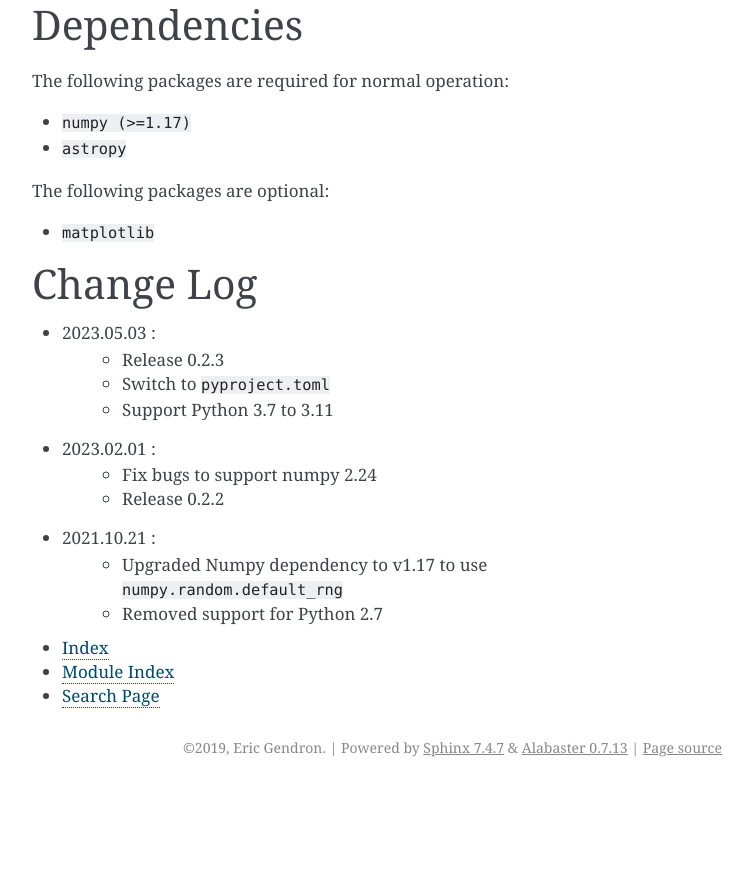
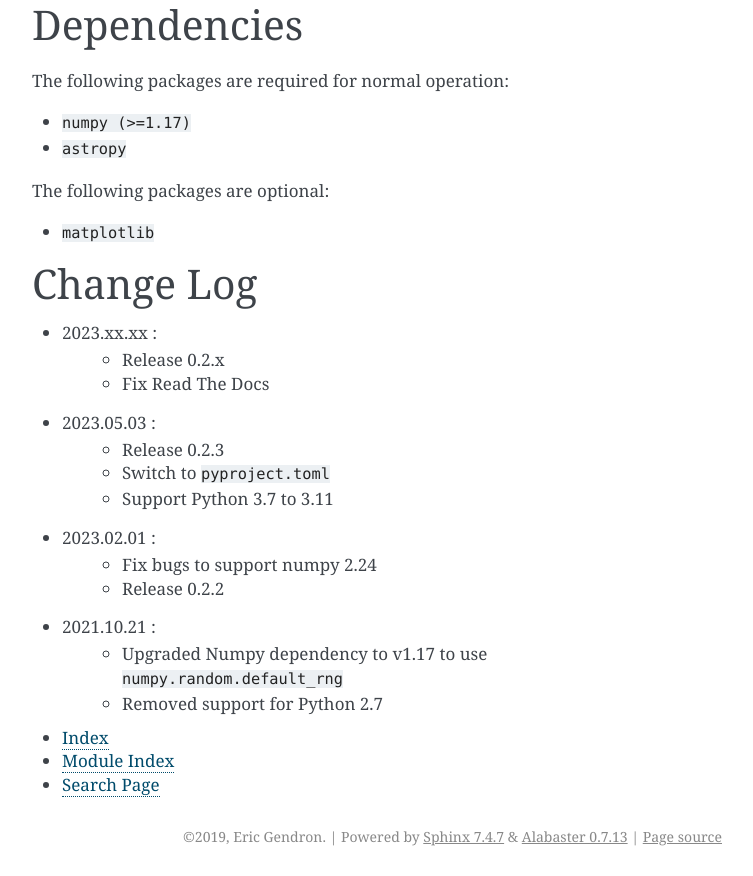
Before and after one commit to AstarVienna/AnisoCADO, a Sphinx documentation site: the page built from docs/source/index.rst, in a window 1280 px wide and 900 px high, scrolled down 3363 px, cut to the strip 24-900 px from the top of the window. Shown: the whole strip, without its empty margins (388-1141 px from the left). Built offline with Sphinx 7.4.7, drawn with Linux system fonts in a browser that asks for light colours; pages that are not in the unit, such as notebooks, are missing from menus; before the commit the page ends 4174 px from its top, so only the background shows below that.

Commit message:
Add draft release notes

```diff
--- a/docs/source/index.rst
+++ b/docs/source/index.rst
@@ -160,6 +160,9 @@ The following packages are optional:
 Change Log
 ----------
 
+- 2023.xx.xx :
+    - Release 0.2.x
+    - Fix Read The Docs
 - 2023.05.03 :
     - Release 0.2.3
     - Switch to ``pyproject.toml``
```
